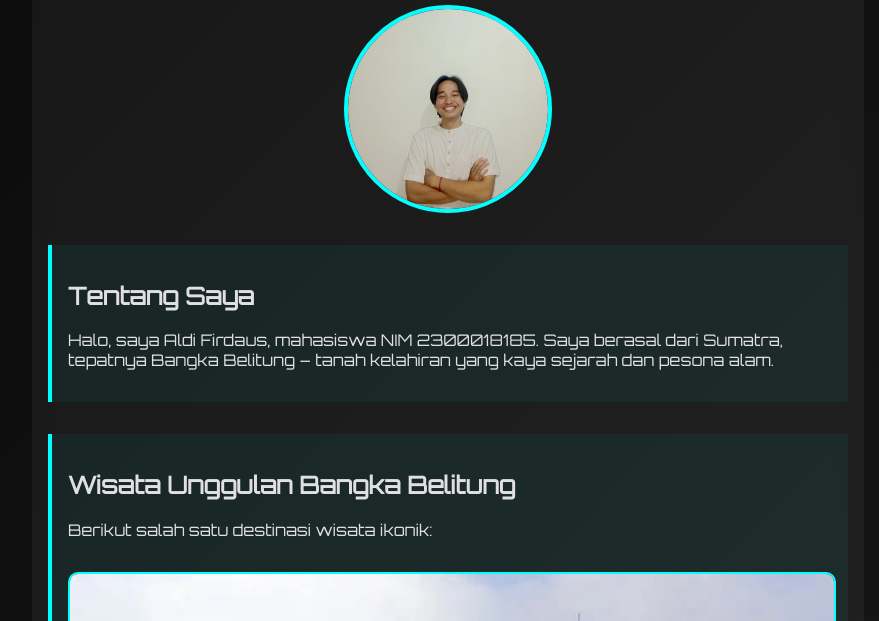
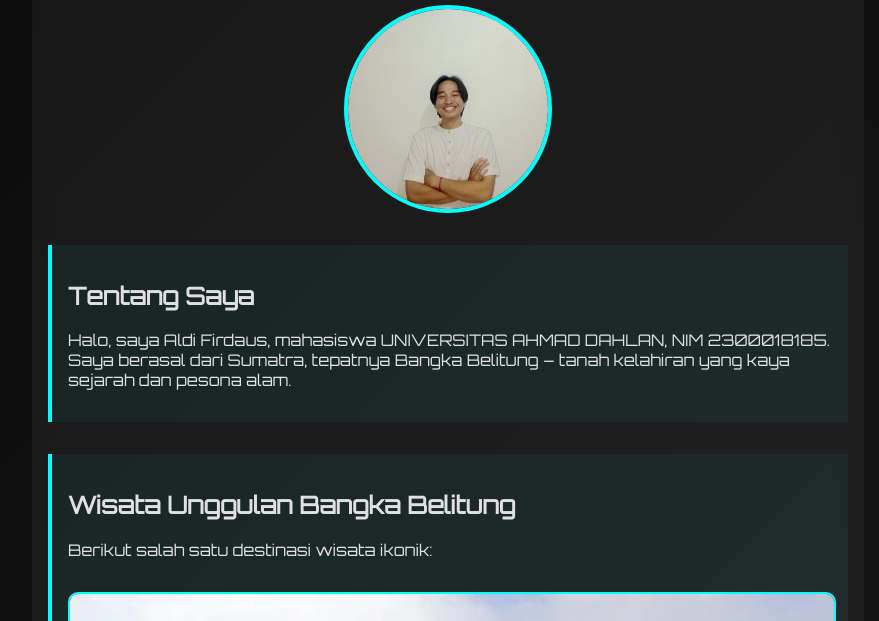
Before and after one commit to aldi-est05/tugas_KDJK, a plain HTML site: page kkdjk.html in a window 1280 px wide. Shown: the part 147-768 px from the top of the page, without its empty margins (192-1071 px from the left). Drawn offline with Linux system fonts and the light colour scheme.

Commit message:
Update kkdjk.html

```diff
--- a/kkdjk.html
+++ b/kkdjk.html
@@ -51,7 +51,7 @@
     <img src="al.jpg" alt="Aldi Firdaus" class="profile-pic">
     <div class="section">
       <h2>Tentang Saya</h2>
-      <p>Halo, saya Aldi Firdaus, mahasiswa NIM 2300018185. Saya berasal dari Sumatra, tepatnya Bangka Belitung – tanah kelahiran yang kaya sejarah dan pesona alam.</p>
+      <p>Halo, saya Aldi Firdaus, mahasiswa UNIVERSITAS AHMAD DAHLAN, NIM 2300018185. Saya berasal dari Sumatra, tepatnya Bangka Belitung – tanah kelahiran yang kaya sejarah dan pesona alam.</p>
     </div>
     <div class="section">
       <h2>Wisata Unggulan Bangka Belitung</h2>
```
